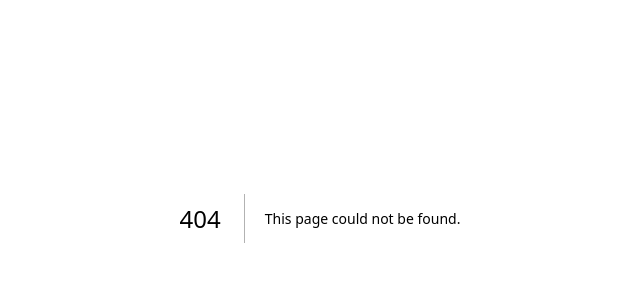
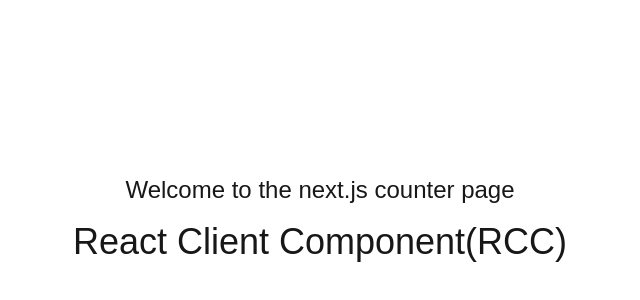
Before and after one commit to nayeem-miah/explore-with-my-next-app, a Next.js app: page /counter in a window 1280 px wide. Before the commit this address had no page. Shown: the part 182-482 px from the top of the page, without its empty margins (320-960 px from the left). Built offline with nearby package versions, Linux system fonts and the light colour scheme.

Commit message:
client component and server component

```diff
--- /dev/null
+++ b/src/app/counter/page.tsx
@@ -0,0 +1,20 @@
+// ! "use client" // this is not good prentices
+// import { useState } from "react"
+
+import Counter from "@/components/Counter"
+
+const CounterPage = () => {
+
+    //! this is not good prentices
+    // const [count, setCount] = useState();
+    // console.log("THis is client component");
+    return (
+        <div>
+
+            {/* //* this is client component */}
+            <Counter />
+        </div>
+    )
+}
+
+export default CounterPage
--- a/src/app/page.tsx
+++ b/src/app/page.tsx
@@ -1,8 +1,12 @@
 
 function HomePage() {
+  console.log("Hello world!!");
   return (
-    <div>HomePage</div>
+    <div className="text-center flex justify-center items-center flex-col gap-4 min-h-screen">
+      <h3 className="text-2xl">Welcome to the next.js Home page</h3>
+      <p className="text-4xl">React Server Component(RSC)</p>
+    </div>
   )
 }
 
-export default HomePage
+export default HomePage;
--- /dev/null
+++ b/src/components/Counter.tsx
@@ -0,0 +1,14 @@
+"use client"
+const Counter = () => {
+    // const [count, setCount] = useState();
+    console.log("THis is client component");
+
+    return (
+        <div className="text-center flex justify-center items-center flex-col gap-4 min-h-screen">
+            <h3 className="text-2xl">Welcome to the next.js counter page</h3>
+            <p className="text-4xl">React Client Component(RCC)</p>
+        </div>
+    )
+}
+
+export default Counter
```
Also changed, not shown: 1 other file (tests, documents, lock files or other folders).
